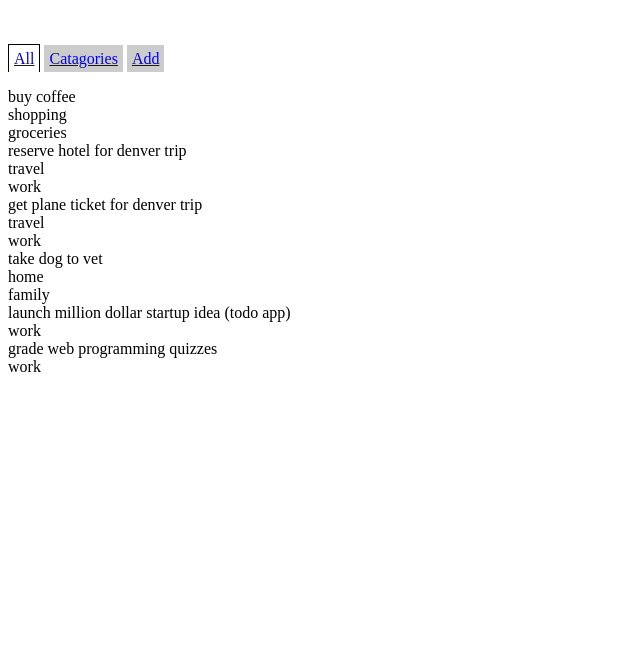
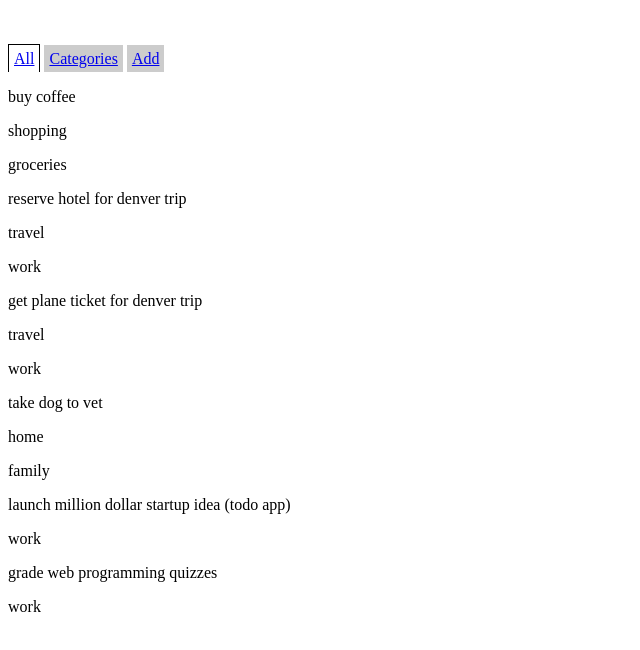
Before and after one commit to pgreen/CSCI344-Project-3, a plain HTML site: page index.html in a window 1280 px wide. Shown: the whole page, without its empty margins (0-640 px from the left). Drawn offline with nearby package versions, Linux system fonts and the light colour scheme.

Commit message:
Changed to only show list on All tab.

```diff
--- a/index.html
+++ b/index.html
@@ -6,15 +6,21 @@
   </head>
 
   <body>
-    <div class="tabs">
-      <a class="tab active" href="tab1">All</a>
-      <a class="tab" href="tab2">Catagories</a>
-      <a class="tab" href="tab3">Add</a>
-    </div>
+  <div class="container">
+      <div class="inner_container">
 
-    <div id="todos">
-    </div>
-    <div id="cats">
+        <div class="tabs">
+          <a class="tab active" tab="tab-all" href="all">All</a>
+          <a class="tab" id="tab-categories" href="categories">Categories</a>
+          <a class="tab" id="tab-add" href="add-items">Add</a>
+        </div>
+
+        <div class="content">
+          <div class="tab active" id="all">&nbsp;</div>
+          <div class="tab" id="categories">&nbsp;</div>
+        </div>
+
+      </div>
     </div>
 
     <script src="http://ajax.googleapis.com/ajax/libs/jquery/1.9.1/jquery.min.js"></script>
--- a/javascripts/app/app.js
+++ b/javascripts/app/app.js
@@ -1,7 +1,17 @@
+globals: $ //
+var $ = window.$,
+    jQuery = window.jQuery,
+    todos
+    categoryNames = [];
+
 var main = function () {
 	"use strict"
-  var todoCount = 0;
-  var catCount = 0;
+	setUpClickHandler($(".tabs .tab"));
+	$.getJSON("all.json", function (fileTodos) {
+		todos = fileTodos;
+		loadAllList();
+	});
+};
 
 var setUpClickHandler = function (anchor) {
 	anchor.click(function () {
@@ -14,23 +24,28 @@ var main = function () {
 };
 
   //load the All tab
-  $.getJSON("all.json", function (todos) {
-    todos.forEach(function (todo) {
-      var list_a = $("<div>"+ todo.description +"</div>").addClass("tab1").attr("id", "todo" + todoCount);
-      $("#todos").append(list_a);
-      todoCount = todoCount + 1;
+var loadAllList = function () {
+	"use strict";
+	var list_a;
+	var list_b;
+	$("#all").empty();// so don't double load
+	todos.forEach(function (todo, itemIndex) {
+		// adds a paragraph tag
+		list_a = "<p id='item' data-attribute='" + itemIndex + "'>";
+		list_a += todo.description;
+		list_a += "</p>";
+		$(list_a).appendTo("#all");
+		// adds each category
 		todo.categories.forEach(function (category) {
-        console.log(category);
-        var list_b = $("<div>"+ category +"</div>").addClass("cat1").attr("id", "cat" + catCount);
-        $("#todos").append(list_b);
-        console.log(list_b);
-        catCount = catCount + 1;
+			list_b = "<p id='category' data-attribute='" + itemIndex + "'>";
+			list_b += ("  " + category);
+			list_b += "</p>";
+			$(list_b).appendTo("#all");
+			console.log ("listb" + list_b);
 		});
 	});
-   });
-
+};
 
 setUpClickHandler($(".tabs .tab"));
-};
 
 $(document).ready(main);
```
Lines whose indentation alone changed are shown as unchanged.
